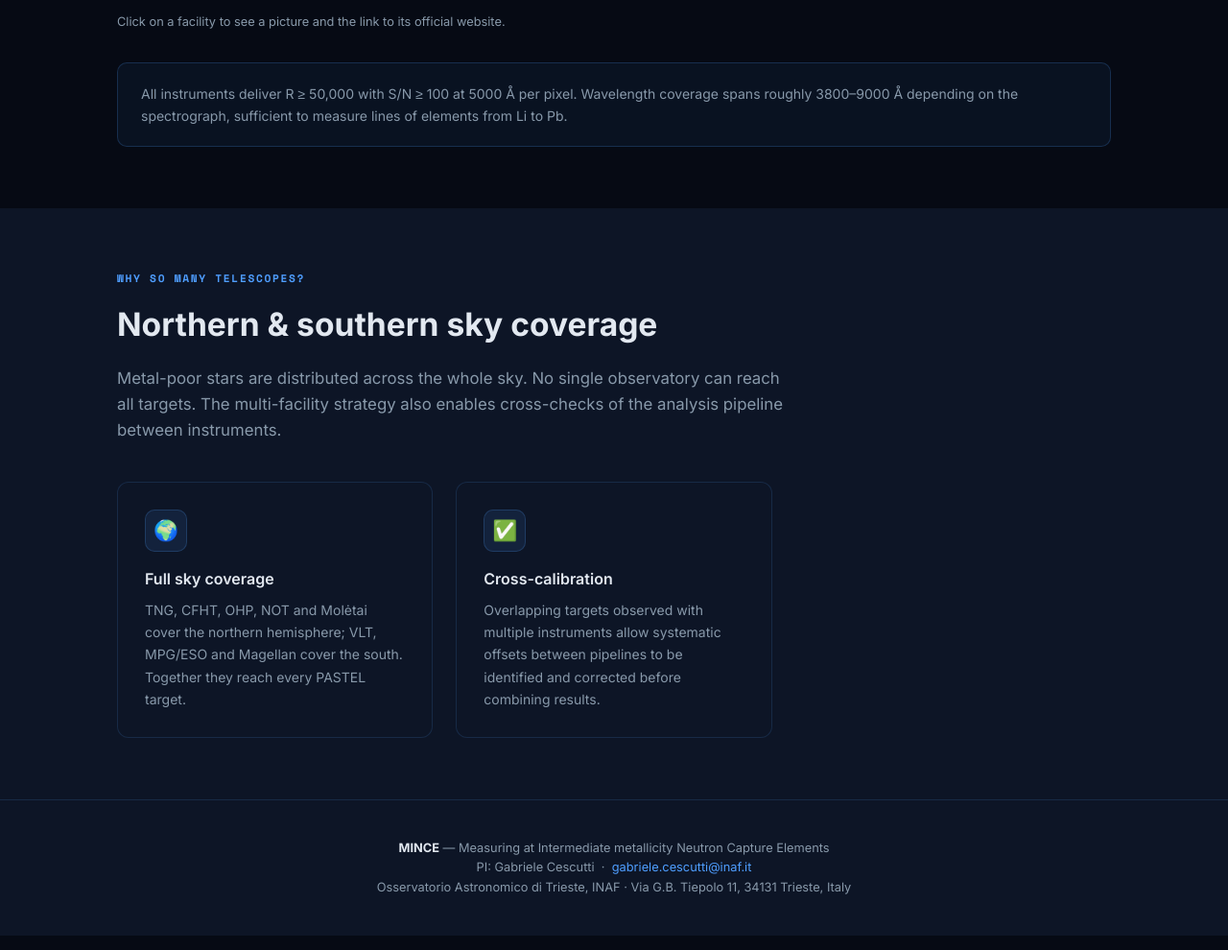
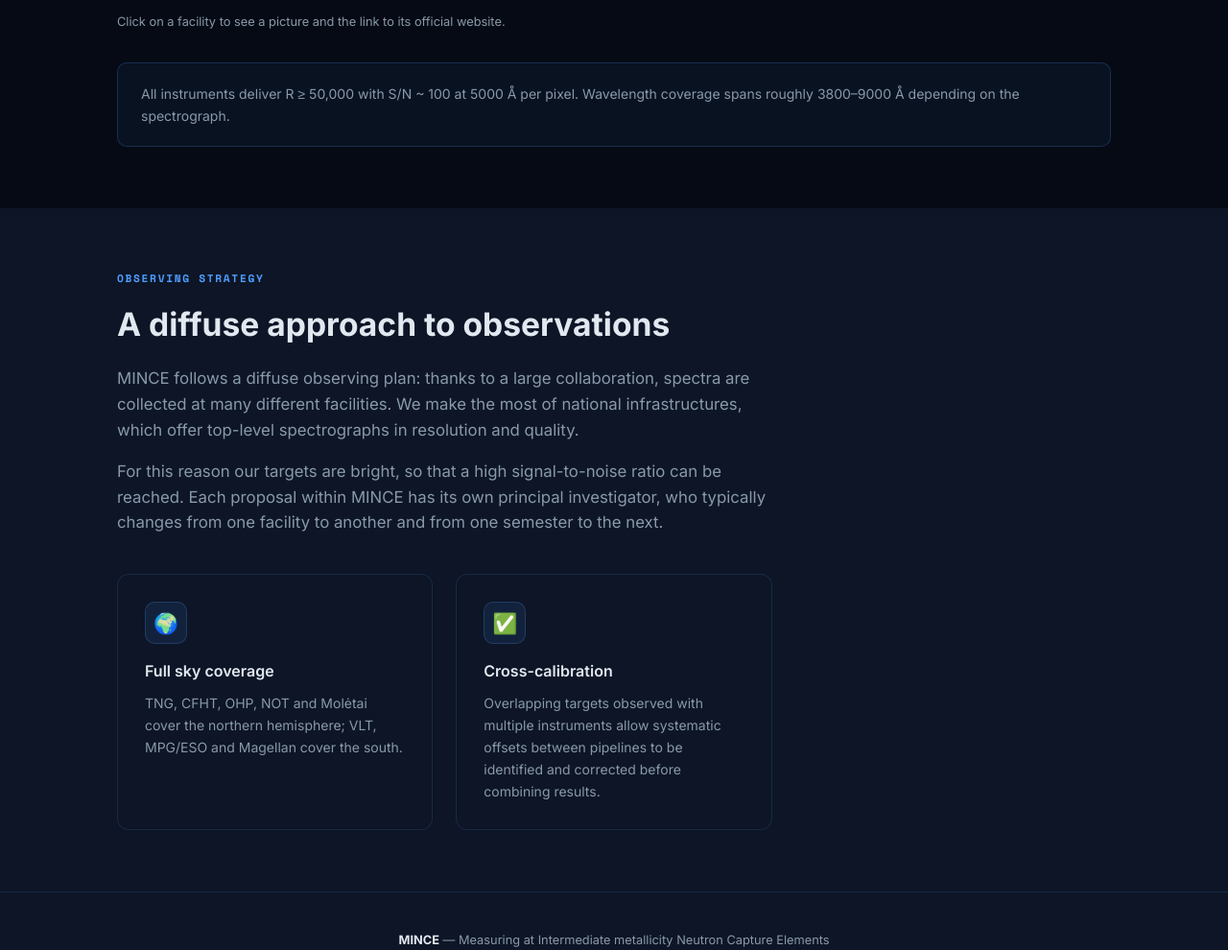
Before and after one commit to StarCat8/mince-siter, a plain HTML site: page facilities.html in a window 1280 px wide. Shown: the part 1368-2358 px from the top of the page at 96% size. Drawn offline with nearby package versions, Linux system fonts and the light colour scheme.

Commit message:
Add files via upload

```diff
--- a/facilities.html
+++ b/facilities.html
@@ -98,23 +98,23 @@
     <div id="fac-grid"><!-- filled by JS --></div>
     <p style="font-size:.8rem;color:var(--muted);margin-top:1rem;">Click on a facility to see a picture and the link to its official website.</p>
     <div class="note-box">
-      All instruments deliver R ≥ 50,000 with S/N ≥ 100 at 5000 Å per pixel.
-      Wavelength coverage spans roughly 3800–9000 Å depending on the spectrograph,
-      sufficient to measure lines of elements from Li to Pb.
+      All instruments deliver R ≥ 50,000 with S/N ~ 100 at 5000 Å per pixel.
+      Wavelength coverage spans roughly 3800–9000 Å depending on the spectrograph.
     </div>
   </div>
 </section>
 
 <section class="alt-bg">
   <div class="section-inner">
-    <div class="section-tag">Why so many telescopes?</div>
-    <h2>Northern &amp; southern sky coverage</h2>
-    <p class="lead">Metal-poor stars are distributed across the whole sky. No single observatory can reach all targets. The multi-facility strategy also enables cross-checks of the analysis pipeline between instruments.</p>
+    <div class="section-tag">Observing strategy</div>
+    <h2>A diffuse approach to observations</h2>
+    <p class="lead" style="margin-bottom:1rem;">MINCE follows a diffuse observing plan: thanks to a large collaboration, spectra are collected at many different facilities. We make the most of national infrastructures, which offer top-level spectrographs in resolution and quality.</p>
+    <p class="lead">For this reason our targets are bright, so that a high signal-to-noise ratio can be reached. Each proposal within MINCE has its own principal investigator, who typically changes from one facility to another and from one semester to the next.</p>
     <div class="grid-3">
       <div class="card">
         <div class="card-icon">🌍</div>
         <h3>Full sky coverage</h3>
-        <p>TNG, CFHT, OHP, NOT and Molėtai cover the northern hemisphere; VLT, MPG/ESO and Magellan cover the south. Together they reach every PASTEL target.</p>
+        <p>TNG, CFHT, OHP, NOT and Molėtai cover the northern hemisphere; VLT, MPG/ESO and Magellan cover the south.</p>
       </div>
       <div class="card">
         <div class="card-icon">✅</div>
```
